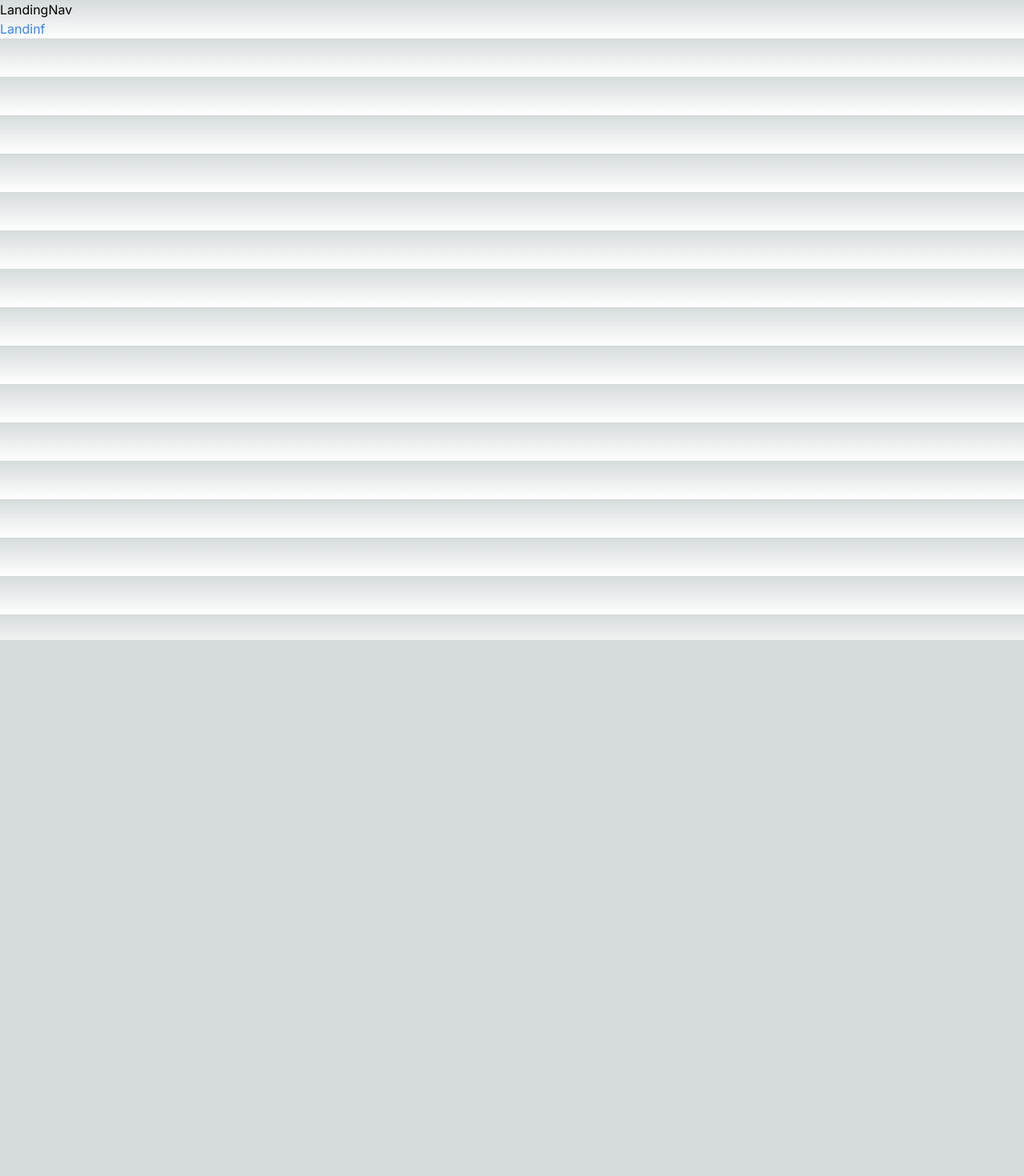
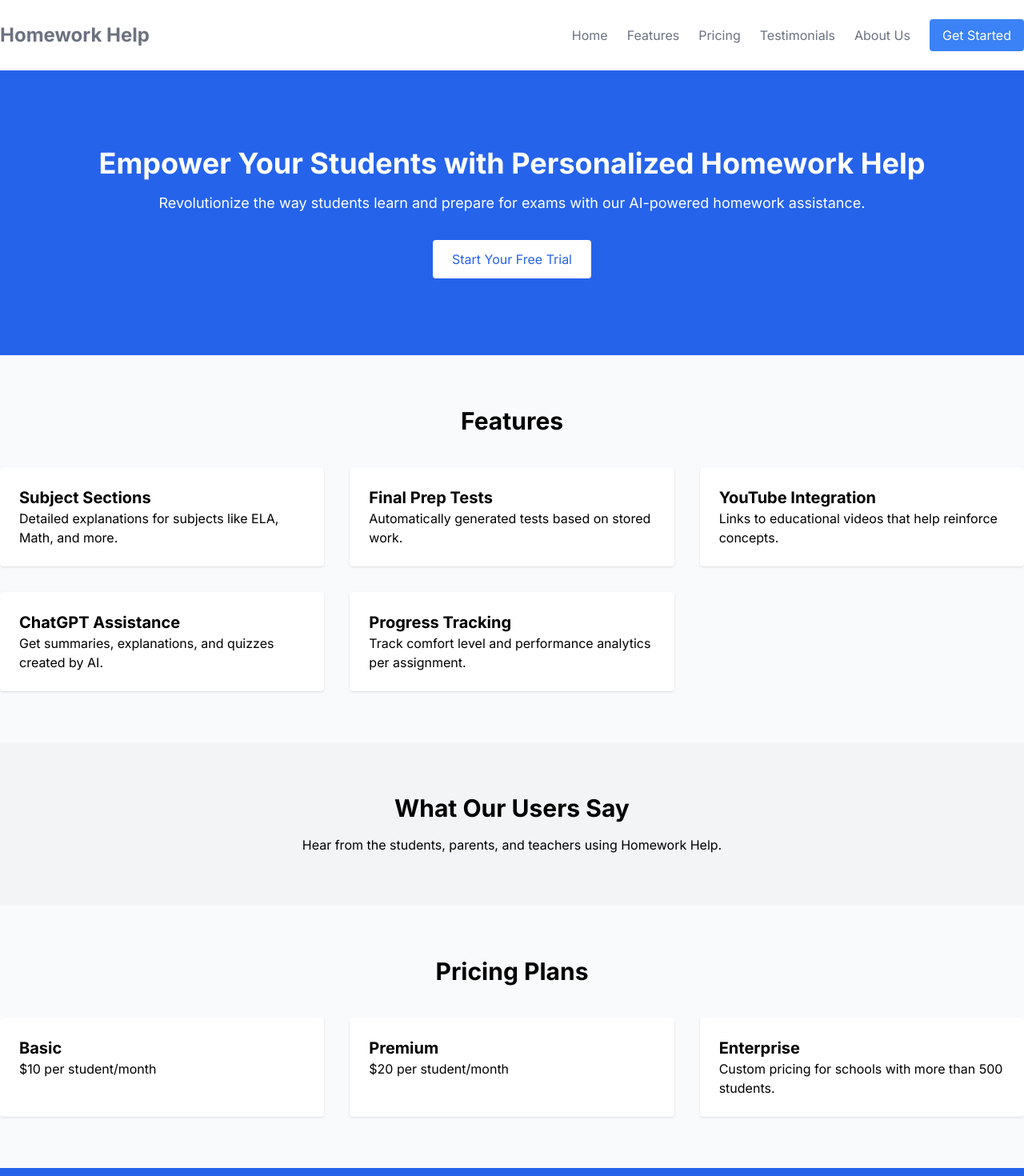
Before and after one commit to jaredvgraham/Homework-Help, a Next.js app: page / in a window 1280 px wide. Shown: the top 1470 px of the page at 80% size. Before the commit the page ends 800 px from the top, so only its background shows below. Built offline with nearby package versions, Linux system fonts and the light colour scheme; no server answers.

Commit message:
role based routing

```diff
--- a/src/app/api/test/route.ts
+++ b/src/app/api/getRole/route.ts
@@ -17,10 +17,8 @@ export async function GET(req: NextRequest) {
   try {
     await connectToDatabase();
     const user = await User.findOne({ email: session.user.email });
-    user.role = "admin"; // Example operation
-    await user.save();
 
-    return NextResponse.json(user);
+    return NextResponse.json(user.role);
   } catch (error) {
     console.error(error);
     return NextResponse.json(
--- a/src/app/landing/page.tsx
+++ b/src/app/landing/page.tsx
@@ -1,11 +1,97 @@
-import React from "react";
+import Link from "next/link";
 
-const Landing = () => {
+export default function LandingPage() {
   return (
-    <div className="text-blue-500">
-      <h1>Landinf</h1>
+    <div className="min-h-screen bg-gray-50">
+      <section className="bg-blue-600 text-white text-center py-24">
+        <h2 className="text-4xl font-bold">
+          Empower Your Students with Personalized Homework Help
+        </h2>
+        <p className="mt-4 text-lg">
+          Revolutionize the way students learn and prepare for exams with our
+          AI-powered homework assistance.
+        </p>
+        <button className="mt-8 bg-white text-blue-600 px-6 py-3 rounded">
+          Start Your Free Trial
+        </button>
+      </section>
+
+      <section id="features" className="py-16">
+        <div className="container mx-auto">
+          <h3 className="text-3xl font-bold text-center">Features</h3>
+          <div className="mt-10 grid grid-cols-1 md:grid-cols-2 lg:grid-cols-3 gap-8">
+            <div className="bg-white p-6 shadow rounded">
+              <h4 className="text-xl font-bold">Subject Sections</h4>
+              <p>
+                Detailed explanations for subjects like ELA, Math, and more.
+              </p>
+            </div>
+            <div className="bg-white p-6 shadow rounded">
+              <h4 className="text-xl font-bold">Final Prep Tests</h4>
+              <p>Automatically generated tests based on stored work.</p>
+            </div>
+            <div className="bg-white p-6 shadow rounded">
+              <h4 className="text-xl font-bold">YouTube Integration</h4>
+              <p>Links to educational videos that help reinforce concepts.</p>
+            </div>
+            <div className="bg-white p-6 shadow rounded">
+              <h4 className="text-xl font-bold">ChatGPT Assistance</h4>
+              <p>Get summaries, explanations, and quizzes created by AI.</p>
+            </div>
+            <div className="bg-white p-6 shadow rounded">
+              <h4 className="text-xl font-bold">Progress Tracking</h4>
+              <p>
+                Track comfort level and performance analytics per assignment.
+              </p>
+            </div>
+          </div>
+        </div>
+      </section>
+
+      <section id="testimonials" className="bg-gray-100 py-16">
+        <div className="container mx-auto text-center">
+          <h3 className="text-3xl font-bold">What Our Users Say</h3>
+          <p className="mt-4">
+            Hear from the students, parents, and teachers using Homework Help.
+          </p>
+        </div>
+      </section>
+
+      <section id="pricing" className="py-16">
+        <div className="container mx-auto">
+          <h3 className="text-3xl font-bold text-center">Pricing Plans</h3>
+          <div className="mt-10 grid grid-cols-1 md:grid-cols-2 lg:grid-cols-3 gap-8">
+            <div className="bg-white p-6 shadow rounded">
+              <h4 className="text-xl font-bold">Basic</h4>
+              <p>$10 per student/month</p>
+            </div>
+            <div className="bg-white p-6 shadow rounded">
+              <h4 className="text-xl font-bold">Premium</h4>
+              <p>$20 per student/month</p>
+            </div>
+            <div className="bg-white p-6 shadow rounded">
+              <h4 className="text-xl font-bold">Enterprise</h4>
+              <p>Custom pricing for schools with more than 500 students.</p>
+            </div>
+          </div>
+        </div>
+      </section>
+
+      <section id="about" className="bg-blue-600 text-white py-16">
+        <div className="container mx-auto text-center">
+          <h3 className="text-3xl font-bold">About Us</h3>
+          <p className="mt-4">
+            Our mission is to make learning accessible and personalized for
+            every student.
+          </p>
+        </div>
+      </section>
+
+      <footer className="bg-gray-800 text-white py-8">
+        <div className="container mx-auto text-center">
+          <p>&copy; 2024 Homework Help. All rights reserved.</p>
+        </div>
+      </footer>
     </div>
   );
-};
-
-export default Landing;
+}
--- a/src/app/layout.tsx
+++ b/src/app/layout.tsx
@@ -3,6 +3,7 @@ import { Inter } from "next/font/google";
 import "./globals.css";
 import LandingNav from "@/components/navbars/LandingNav";
 import SessionWrapper from "@/components/SessionWrapper";
+import { AuthProvider } from "@/context/AuthContext";
 
 const inter = Inter({ subsets: ["latin"] });
 
@@ -18,12 +19,14 @@ export default function RootLayout({
 }>) {
   return (
     <SessionWrapper>
+      <AuthProvider>
         <html lang="en">
           <body className={inter.className}>
             <LandingNav />
             {children}
           </body>
         </html>
+      </AuthProvider>
     </SessionWrapper>
   );
 }
--- a/src/components/navbars/LandingNav.tsx
+++ b/src/components/navbars/LandingNav.tsx
@@ -1,7 +1,24 @@
+import Link from "next/link";
 import React from "react";
 
 const LandingNav = () => {
-  return <div>LandingNav</div>;
+  return (
+    <header className="bg-white shadow-md py-6 text-gray-500">
+      <div className="container mx-auto flex justify-between items-center">
+        <h1 className="text-2xl font-bold">Homework Help</h1>
+        <nav className="space-x-6">
+          <Link href="/">Home</Link>
+          <Link href="#features">Features</Link>
+          <Link href="#pricing">Pricing</Link>
+          <Link href="#testimonials">Testimonials</Link>
+          <Link href="#about">About Us</Link>
+          <button className="bg-blue-500 text-white px-4 py-2 rounded">
+            <Link href={"/login"}> Get Started</Link>
+          </button>
+        </nav>
+      </div>
+    </header>
+  );
 };
 
 export default LandingNav;
--- a/src/components/sign-in.tsx
+++ b/src/components/sign-in.tsx
@@ -2,13 +2,40 @@ import { signIn } from "@/auth";
 
 export default function SignIn() {
   return (
+    <div className="min-h-screen flex flex-col items-center justify-center bg-gradient-to-r from-blue-500 to-indigo-600">
+      <div className="w-full max-w-md bg-white shadow-lg rounded-lg p-8 md:p-12 lg:p-16">
+        <div className="text-center mb-8">
+          <h1 className="text-3xl font-bold text-gray-900 mb-4">
+            Welcome to Homework Help
+          </h1>
+          <p className="text-gray-600">
+            Join our platform and get the help you need to excel in your
+            studies.
+          </p>
+        </div>
+
+        <div className="flex justify-center mb-6">
+          <img
+            src="/images/education_illustration.svg"
+            alt="Education Illustration"
+            className="w-3/4 h-auto"
+          />
+        </div>
+
         <form
           action={async () => {
             "use server";
             await signIn("google");
           }}
         >
-      <button type="submit">Signin with Google</button>
+          <button
+            type="submit"
+            className="w-full bg-blue-600 text-white py-3 px-6 rounded-full text-lg font-semibold hover:bg-blue-700 focus:outline-none focus:ring-4 focus:ring-blue-300"
+          >
+            Sign in with Google
+          </button>
         </form>
+      </div>
+    </div>
   );
 }
--- /dev/null
+++ b/src/context/AuthContext.tsx
@@ -0,0 +1,54 @@
+// contexts/AuthContext.tsx
+"use client";
+import React, { createContext, useContext, useEffect, useState } from "react";
+import { useSession } from "next-auth/react";
+import axios from "axios";
+import { usePathname } from "next/navigation";
+
+interface AuthContextType {
+  user: {
+    role: string;
+  } | null;
+  loading: boolean;
+}
+
+const AuthContext = createContext<AuthContextType | undefined>(undefined);
+
+export const AuthProvider = ({ children }: { children: React.ReactNode }) => {
+  const { data: session, status } = useSession();
+  const [user, setUser] = useState<AuthContextType["user"]>(null);
+  const pathname = usePathname();
+  console.log(pathname);
+
+  const loading = status === "loading";
+
+  useEffect(() => {
+    const fetchRole = async () => {
+      const res = await axios.get("/api/getRole");
+      setUser(res.data);
+      console.log(res.data);
+      if (
+        res.data !== pathname.startsWith(res.data) &&
+        pathname !== "/" &&
+        res.data !== "admin" &&
+        pathname !== "/login"
+      ) {
+      }
+    };
+    fetchRole();
+  }, [session, loading]);
+
+  return (
+    <AuthContext.Provider value={{ user, loading }}>
+      {children}
+    </AuthContext.Provider>
+  );
+};
+
+export const useAuth = () => {
+  const context = useContext(AuthContext);
+  if (context === undefined) {
+    throw new Error("useAuth must be used within an AuthProvider");
+  }
+  return context;
+};
--- a/src/models/UserModel.ts
+++ b/src/models/UserModel.ts
@@ -3,7 +3,7 @@ import mongoose, { Schema, Document } from "mongoose";
 export interface IUser extends Document {
   email: string;
   name: string;
-  role: "student" | "parent" | "teacher" | "solo" | "admin";
+  role: "student" | "parent" | "teacher" | "solo" | "admin" | "none";
   school?: mongoose.Types.ObjectId;
   classes?: mongoose.Types.ObjectId[];
   parent?: mongoose.Types.ObjectId;
@@ -18,8 +18,8 @@ const UserSchema: Schema = new Schema(
     name: { type: String, required: true },
     role: {
       type: String,
-      enum: ["student", "parent", "teacher", "solo", "admin"],
-      default: "solo",
+      enum: ["student", "parent", "teacher", "solo", "admin", "none"],
+      default: "none",
     },
     school: { type: Schema.Types.ObjectId, ref: "School" },
     classes: [{ type: Schema.Types.ObjectId, ref: "Class" }],
```
Lines whose indentation alone changed are shown as unchanged.
